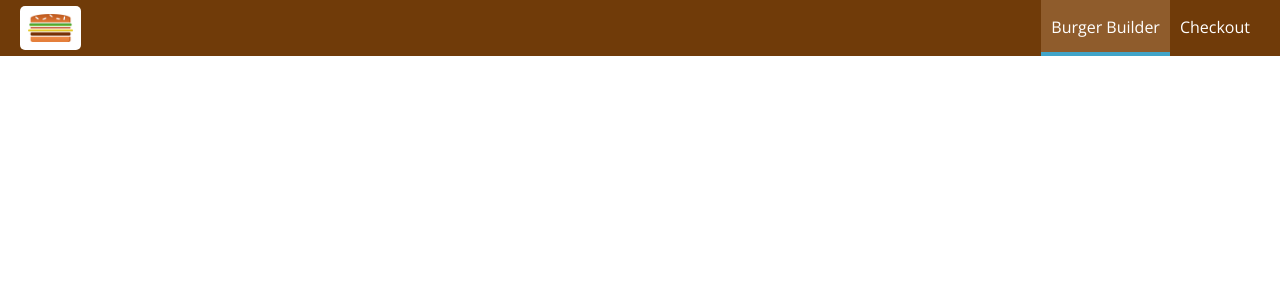
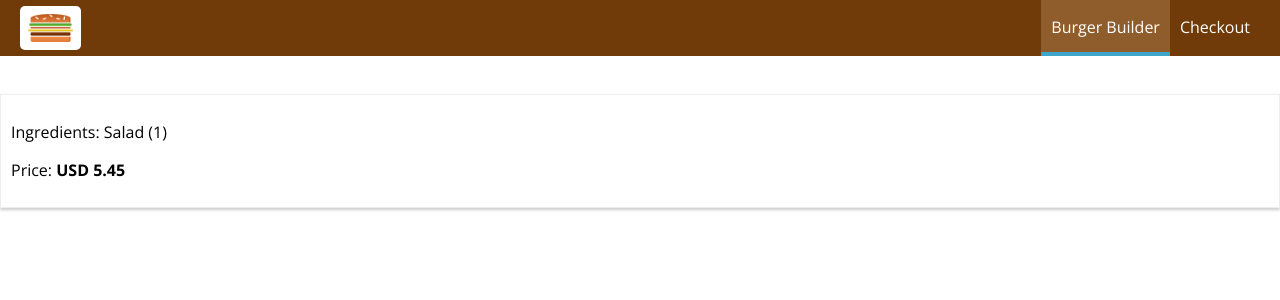
Before and after one commit to KendallM3/burger-builder, a React app: page /orders in a window 1280 px wide. Shown: the top 300 px of the page. Built offline with nearby package versions, Linux system fonts and the light colour scheme.

Commit message:
section 12: 228

```diff
--- a/src/App.js
+++ b/src/App.js
@@ -4,6 +4,7 @@ import { Route, Switch } from 'react-router-dom';
 import Layout from './hoc/Layout/Layout';
 import BurgerBuilder from './containers/BurgerBuilder/BurgerBuilder';
 import Checkout from './containers/Checkout/Checkout';
+import Orders from './containers/Orders/Orders';
 
 class App extends Component {
 
@@ -12,6 +13,7 @@ class App extends Component {
       <div>
         <Layout>
           <Switch>
+            <Route path="/orders" component={Orders} />
             <Route path="/checkout" component={Checkout} />
             <Route path="/" exact component={BurgerBuilder} />
           </Switch>
--- /dev/null
+++ b/src/components/Order/Order.css
@@ -0,0 +1,8 @@
+.Order {
+    width: 100%;
+    border: 1px solid #eee;
+    box-shadow: 0 2px 3px #ccc;
+    padding: 10px;
+    margin: 10px auto;
+    box-sizing: border-box;
+}
--- /dev/null
+++ b/src/components/Order/Order.js
@@ -0,0 +1,12 @@
+import React from 'react';
+import classes from './Order.css';
+
+const order = (props) => (
+    <div className={classes.Order}>
+        <p>Ingredients: Salad (1)</p>
+        <p>Price: <strong>USD 5.45</strong></p>
+    </div>
+
+);
+
+export default order;
--- /dev/null
+++ b/src/containers/Orders/Orders.js
@@ -0,0 +1,18 @@
+import React, { Component } from 'react';
+import OrderSummary from '../../components/Burger/OrderSummary/OrderSummary';
+import Order from '../../components/Order/Order';
+
+
+
+class Orders extends Component {
+    render () {
+        return (
+            <div>
+                <Order />
+                <Order />
+            </div>
+        );
+    }
+}
+
+export default Order;
```
